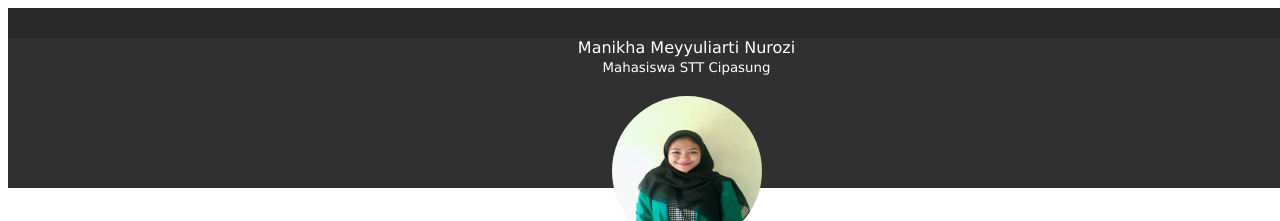
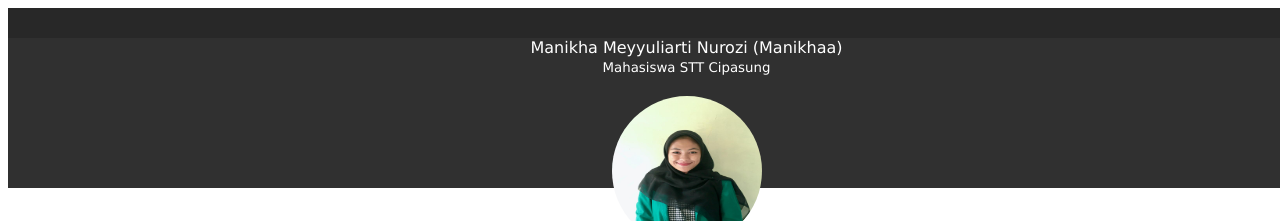
Before and after one commit to Manikhaa/Revou, a plain HTML site: page profile.html in a window 1280 px wide. Shown: the top 221 px of the page. Drawn offline with Linux system fonts and the light colour scheme.

Commit message:
ini berhasil

```diff
--- a/profile.html
+++ b/profile.html
@@ -46,7 +46,7 @@
 
 	<div class="kotak1"></div>
 	<div class="kotak2">
-			Manikha Meyyuliarti Nurozi<br>
+			Manikha Meyyuliarti Nurozi (Manikhaa)<br>
 			<small>Mahasiswa STT Cipasung</small><br>
 			<img src="MANIKHA-KTM.jpg" width="150" height="150" style="border-radius : 100%; margin-top: 20px;">
 	</div><br><br>
```
